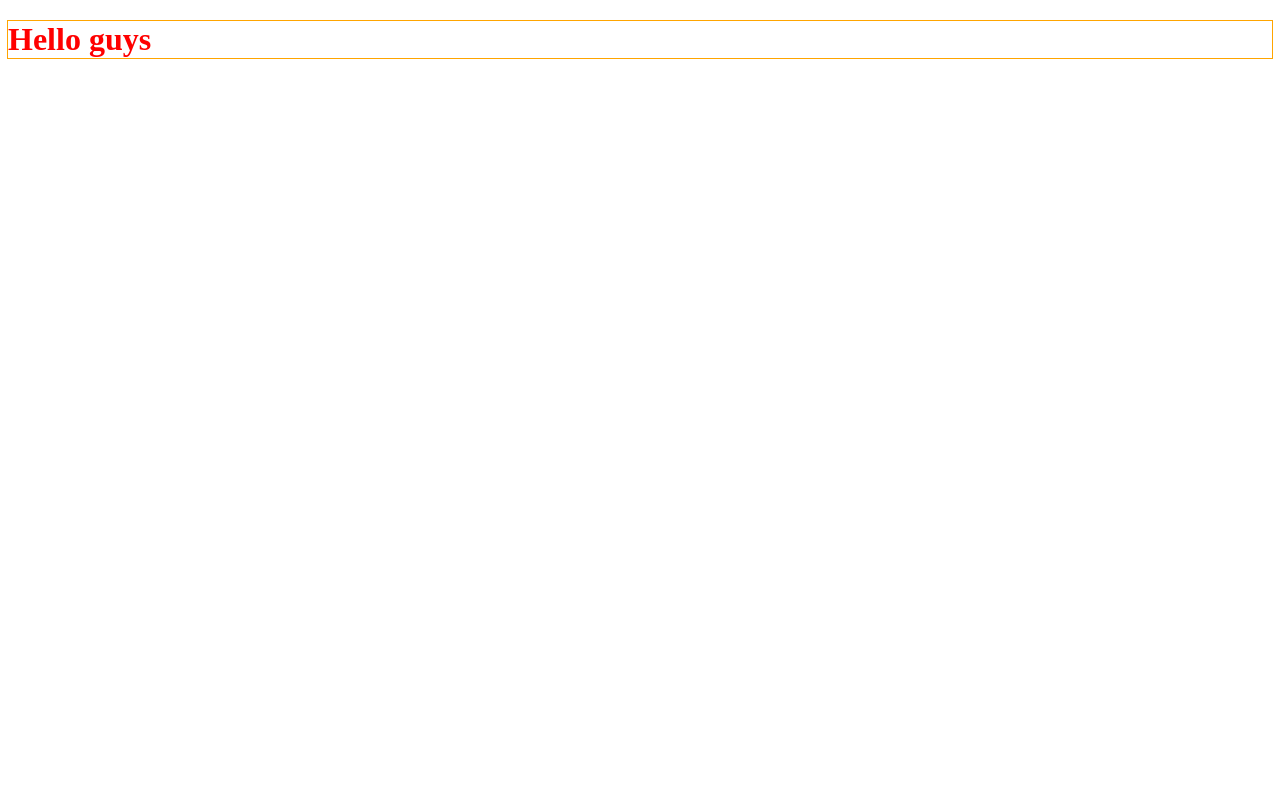
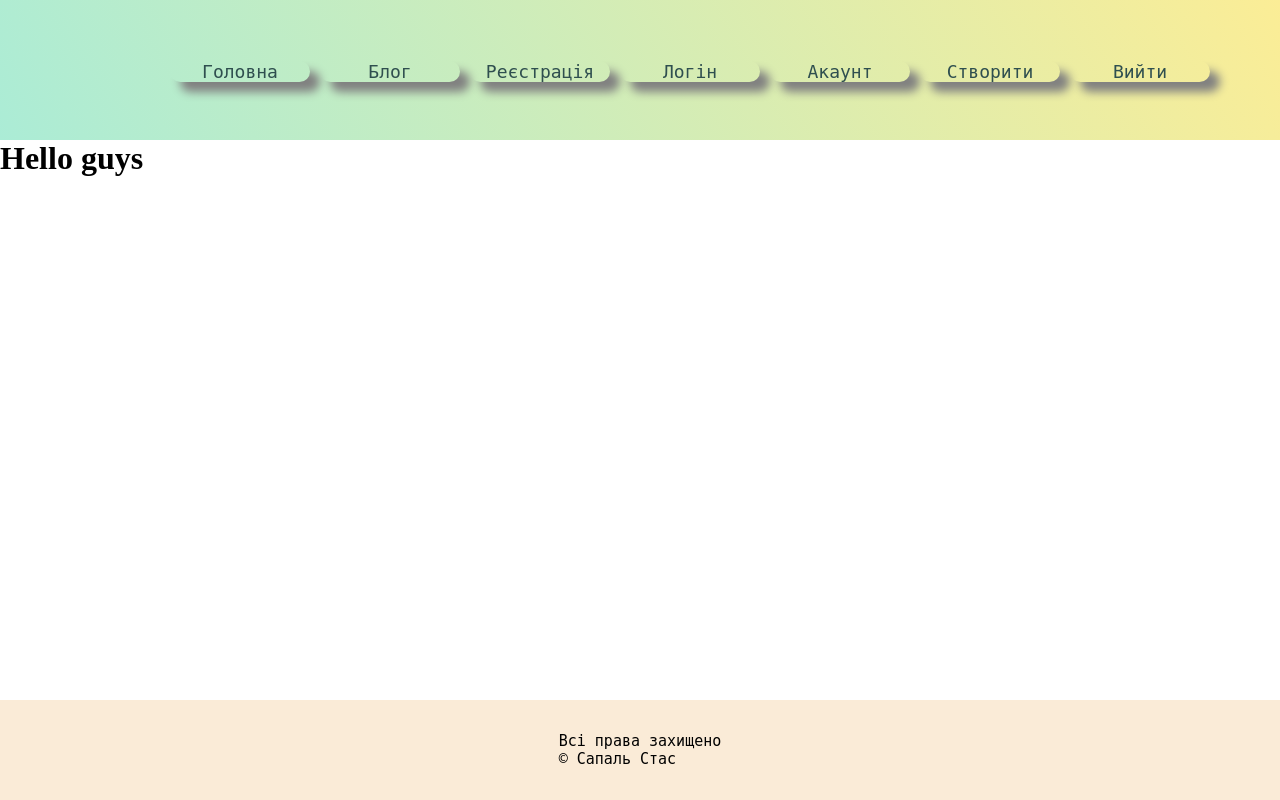
Before and after one commit to StanislavSapal/Blog, a Flask app: page / in a window 1280 px wide. Run offline with Flask 3, Linux system fonts and the light colour scheme.

Commit message:
main frame, menu and styles of the blog

```diff
--- a/static/css/style.css
+++ b/static/css/style.css
@@ -1,7 +1,80 @@
-h1 {
-color: red;
+*{
+    margin: 0;
+    padding: 0;
 }
 
+html, body {
+    height: 100%;
+}
+
+/* MAIN MENU */
+
+.header {
+    height: 140px;
+    background-image: linear-gradient(60deg, #abecd6 0%, #fbed96 100%);
+}
+
+.main_menu {
+    display: flex;
+    justify-content: flex-end;
+    padding-right: 60px;
+}
+
+.main_menu a{
+    text-decoration: none;
+    color: darkslategrey;
+    font-weight: 400;
+
+}
+
+.main_menu li{
+    list-style: none;
+    margin-right: 10px;
+    width: 140px;
+    margin-top: 5%;
+    box-shadow: 10px 10px 10px grey;
+    font-family: monospace;
+    border-radius: 100px;
+    text-align: center;
+}
+
+.main_menu li:hover{
+    transition-duration: 0.5s;
+    box-shadow: 5px 5px 40px grey;
+}
+
+.main_menu p{
+    font-size: 18px;
+}
+
+/* WRAPPER */
+
 .wrapper {
-    outline: 1px orange solid;
+    display: flex;
+    flex-direction: column;
+    height: 100%;
+    flex: 1 0 auto;
+
 }
+
+/*  CONTENT */
+
+.content {
+    width: 60%;
+    margin: 100px auto 0;
+    flex: 1 0 auto;
+}
+
+/*  FOOTER */
+
+.footer{
+    display: flex;
+    width: 100%;
+    height: 100px;
+    background-color: antiquewhite;
+    align-items: center;
+    justify-content: center;
+    font-size: 15px;
+    font-family: monospace;
+    flex: 0 0 auto;
+}
--- a/templates/base.html
+++ b/templates/base.html
@@ -18,7 +18,17 @@
 <body>
 <div class="wrapper">
     {% block menu %}
-
+    <div class="header">
+        <ul class="main_menu">
+            <li><a href="#"><p>Головна</p></a></li>
+            <li><a href="#"><p>Блог</p></a></li>
+            <li><a href="#"><p>Реєстрація</p></a></li>
+            <li><a href="#"><p>Логін</p></a></li>
+            <li><a href="#"><p>Акаунт</p></a></li>
+            <li><a href="#"><p>Створити</p></a></li>
+            <li><a href="#"><p>Вийти</p></a></li>
+        </ul>
+    </div>
     {% endblock  %}
 
     {% block content %}
@@ -26,11 +36,16 @@
     {% endblock  %}
 
     {% block mainpage %}
+    <div class="content">
 
+    </div>
     {% endblock  %}
 
     {% block footer %}
-
+        <footer class="footer">
+            Всі права захищено<br>
+            &#169 Сапаль Стас
+        </footer>
     {% endblock  %}
 </div>
 </body>
```
